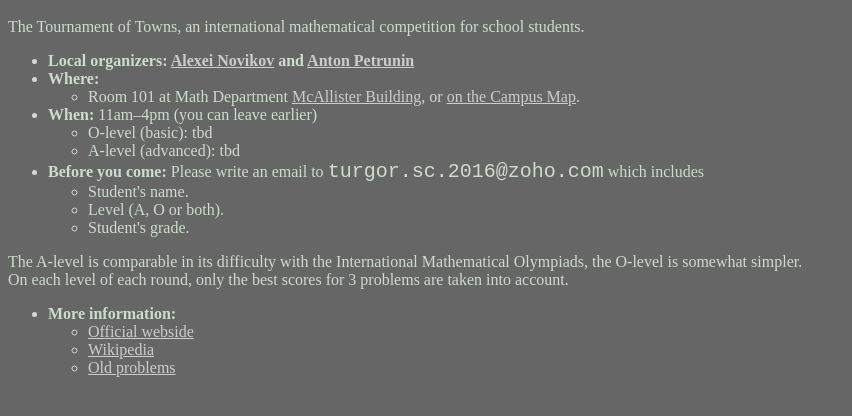
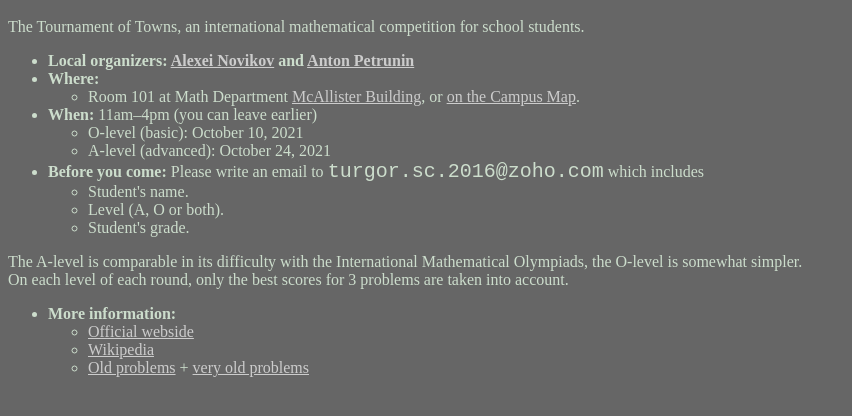
Before and after one commit to anton-petrunin/turgor, a plain HTML site: page index.html in a window 1280 px wide. Shown: the part 48-464 px from the top of the page, without its empty margins (0-852 px from the left). Drawn offline with Linux system fonts and the light colour scheme.

Commit message:
October 10, 2021

```diff
--- a/index.html
+++ b/index.html
@@ -25,8 +25,8 @@
 
   <li><b>When:</b>  11am–4pm (you can leave earlier)
   <ul>
-  <li>O-level (basic):  tbd </li>
-  <li>A-level (advanced):  tbd </li>
+  <li>O-level (basic):  October 10, 2021 </li>
+  <li>A-level (advanced):  October 24, 2021 </li>
   </ul>
   <li><b>Before you come:</b> Please write an email to
   <font size="5" face="monospace">turgor.sc.2016@zoho.com</font> which includes
@@ -50,7 +50,7 @@ On each level of each round, only the best scores for 3 problems are taken into
 <ul>
   <li><a href="http://www.turgor.ru/en/">Official webside</a></li>
 <li><a href="https://en.wikipedia.org/wiki/Tournament_of_the_Towns">Wikipedia</a></li>
-<li><a href="http://www.math.toronto.edu/oz/turgor/archives.php">Old problems</a></li>
+<li><a href="https://www.turgor.ru/en/problems/">Old problems</a> + <a href="http://www.math.toronto.edu/oz/turgor/archives.php">very old problems</a></li>
 </ul>
 </li>
 </ul>
```
